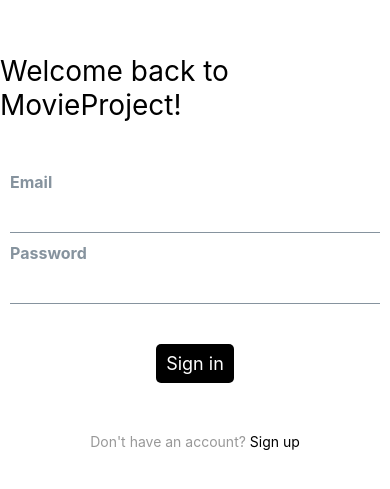
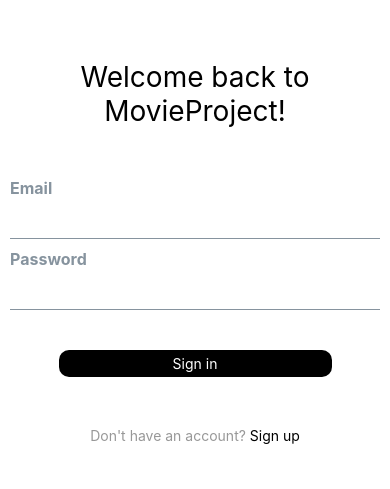
Before and after one commit to DiamondRock597/MovieProject, a React Native app: screen / in a window 390 px wide. Shown: the part 155-644 px from the top of the page. Built offline with nearby package versions, Linux system fonts and the light colour scheme.

Commit message:
refactor: buttons on android

```diff
--- a/src/constants/errorCodes.ts
+++ b/src/constants/errorCodes.ts
@@ -1,4 +1,6 @@
 export enum ErrorCodes {
     MovieExists = 'MOVIE_EXISTS',
-    FormatError = 'FORMAT_ERROR'
+    FormatError = 'FORMAT_ERROR',
+    AUTHENTICATION_FAILED = 'AUTHENTICATION_FAILED',
+    EMAIL_NOT_UNIQUE = 'EMAIL_NOT_UNIQUE'
 }
--- a/src/features/movie/screens/MovieDetails/index.tsx
+++ b/src/features/movie/screens/MovieDetails/index.tsx
@@ -58,6 +58,7 @@ export const MovieDetails = () => {
         <Text style={styles.sectionTitle}>Actors:</Text>
         <FlatList
           data={selectedMovie.actors}
+          style={styles.listContainer}
           contentContainerStyle={styles.detailsContainer}
           keyExtractor={(item) => `ActorItem-${item.id}`}
           renderItem={({ item }) => <Text style={styles.title}>{item.name}</Text>}
--- a/src/features/movie/screens/MovieDetails/styles.ts
+++ b/src/features/movie/screens/MovieDetails/styles.ts
@@ -34,6 +34,9 @@ export const styles = StyleSheet.create({
         paddingVertical: 20,
         paddingHorizontal: 10
     },
+    listContainer: {
+        height: '25%'
+    },
     title: {
         fontSize: 16,
         lineHeight: 30,
--- a/src/features/user/screens/Login/index.tsx
+++ b/src/features/user/screens/Login/index.tsx
@@ -1,6 +1,6 @@
 import React from 'react';
-import { Text, View } from 'react-native';
-import { Button, Input } from '@rneui/base';
+import { Text, View, TouchableOpacity } from 'react-native';
+import { Input } from '@rneui/base';
 import { SafeAreaView } from 'react-native-safe-area-context';
 import { Controller } from 'react-hook-form';
 
@@ -13,16 +13,30 @@ export const Login = () => {
     const { control, navigateToRegister, onSubmit } = useLogin();
     return (
         <SafeAreaView style={styles.container}>
-            <Text style={styles.title}>Welcome back to MovieProject!</Text>
+            <Text style={styles.title} numberOfLines={2}>Welcome back to MovieProject!</Text>
             <View style={styles.content}>
-                <Controller control={control} name={LoginFormValues.Email} render={({ field }) => (
-                    <Input label='Email' keyboardType='email-address' value={field.value} onChangeText={field.onChange} />
-                )} />
-                <Controller control={control} name={LoginFormValues.Password} render={({ field, fieldState: { error } }) => (
-                    <Input label='Password' secureTextEntry value={field.value} onChangeText={field.onChange} errorMessage={error?.message} />
-                )} />
+                <Controller
+                    rules={{ required: 'Email is required' }}
+                    control={control}
+                    name={LoginFormValues.Email}
+                    render={({ field, fieldState: { error } }) => (
+                        <Input label='Email' errorMessage={error?.message} keyboardType='email-address' value={field.value} onChangeText={field.onChange} />
+                    )}
+                />
+                <Controller
+                    rules={{ required: 'Password is required' }}
+                    control={control}
+                    name={LoginFormValues.Password}
+                    render={({ field, fieldState: { error } }) => (
+                        <Input label='Password' secureTextEntry value={field.value} onChangeText={field.onChange} errorMessage={error?.message} />
+                    )}
+                />
             </View>
-            <Button title='Sign in' buttonStyle={styles.buttonStyle} onPress={onSubmit} />
+            <TouchableOpacity style={styles.buttonStyle} onPress={onSubmit}>
+                <Text style={styles.buttonTitle}>
+                    Sign in
+                </Text>
+            </TouchableOpacity>
             <SwitchFooter title="Don't have an account?" subtitle='Sign up' onPress={navigateToRegister} />
         </SafeAreaView>
     )
--- a/src/features/user/screens/Login/styles.ts
+++ b/src/features/user/screens/Login/styles.ts
@@ -1,3 +1,4 @@
+import { Colors } from "constants/colors";
 import { StyleSheet } from "react-native";
 
 export const styles = StyleSheet.create({
@@ -9,7 +10,9 @@ export const styles = StyleSheet.create({
     },
     title: {
         fontSize: 28,
-        paddingVertical: 20
+        paddingVertical: 20,
+        width: '95%',
+        textAlign: 'center'
     },
     content: {
         width: '100%',
@@ -17,8 +20,14 @@ export const styles = StyleSheet.create({
         paddingVertical: 30,
     },
     buttonStyle: {
-        width: '100%',
-        backgroundColor: 'black',
-        borderRadius: 5
+        width: '70%',
+        padding: 5,
+        backgroundColor: Colors.Secondary,
+        borderRadius: 10,
+        justifyContent: 'center',
+        alignItems: 'center'
     },
+    buttonTitle: {
+        color: Colors.Primary
+    }
 })
--- a/src/features/user/screens/Register/index.tsx
+++ b/src/features/user/screens/Register/index.tsx
@@ -1,6 +1,6 @@
 import React from 'react';
-import { Text, View } from 'react-native';
-import { Button, Input } from '@rneui/base';
+import { Text, TouchableOpacity, View } from 'react-native';
+import { Input } from '@rneui/base';
 import { SafeAreaView } from 'react-native-safe-area-context';
 import { Controller } from 'react-hook-form';
 
@@ -15,20 +15,44 @@ export const Register = () => {
     <SafeAreaView style={styles.container}>
       <Text style={styles.title}>Welcome to MovieProject!</Text>
       <View style={styles.content}>
-        <Controller control={control} name={RegisterFormValues.Email} render={({ field }) => (
-          <Input label='Email' keyboardType='email-address' value={field.value} onChangeText={field.onChange} />
-        )} />
-        <Controller control={control} name={RegisterFormValues.Name} render={({ field }) => (
-          <Input label='Name' value={field.value} onChangeText={field.onChange} />
-        )} />
-        <Controller control={control} rules={PASSWORD_RULES} name={RegisterFormValues.Password} render={({ field, fieldState: { error } }) => (
-          <Input label='Password' secureTextEntry value={field.value} onChangeText={field.onChange} errorMessage={error?.message} />
-        )} />
-        <Controller control={control} rules={PASSWORD_RULES} name={RegisterFormValues.Confirmation} render={({ field, fieldState: { error } }) => (
-          <Input label='Password confirmation' secureTextEntry value={field.value} onChangeText={field.onChange} errorMessage={error?.message} />
-        )} />
+        <Controller
+          control={control}
+          rules={{ required: 'Email is required' }}
+          name={RegisterFormValues.Email}
+          render={({ field, fieldState: { error } }) => (
+            <Input label='Email' keyboardType='email-address' errorMessage={error?.message} value={field.value} onChangeText={field.onChange} />
+          )}
+        />
+        <Controller
+          control={control}
+          rules={{ required: 'Name is required' }}
+          name={RegisterFormValues.Name}
+          render={({ field, fieldState: { error } }) => (
+            <Input label='Name' value={field.value} onChangeText={field.onChange} errorMessage={error?.message} />
+          )}
+        />
+        <Controller
+          control={control}
+          rules={PASSWORD_RULES}
+          name={RegisterFormValues.Password}
+          render={({ field, fieldState: { error } }) => (
+            <Input label='Password' secureTextEntry value={field.value} onChangeText={field.onChange} errorMessage={error?.message} />
+          )}
+        />
+        <Controller
+          control={control}
+          rules={PASSWORD_RULES}
+          name={RegisterFormValues.Confirmation}
+          render={({ field, fieldState: { error } }) => (
+            <Input label='Password confirmation' secureTextEntry value={field.value} onChangeText={field.onChange} errorMessage={error?.message} />
+          )}
+        />
       </View>
-      <Button title='Sign up' buttonStyle={styles.buttonStyle} onPress={onSubmit} />
+      <TouchableOpacity style={styles.buttonStyle} onPress={onSubmit} >
+        <Text style={styles.buttonTitle}>
+          Sign up
+        </Text>
+      </TouchableOpacity>
       <SwitchFooter title='Already have an account?' subtitle='Sign in' onPress={navigateToLogin} />
     </SafeAreaView>
   )
--- a/src/features/user/screens/Register/styles.ts
+++ b/src/features/user/screens/Register/styles.ts
@@ -1,3 +1,4 @@
+import { Colors } from "constants/colors";
 import { StyleSheet } from "react-native";
 
 export const styles = StyleSheet.create({
@@ -17,8 +18,14 @@ export const styles = StyleSheet.create({
         paddingVertical: 30,
     },
     buttonStyle: {
-        width: '100%',
-        backgroundColor: 'black',
-        borderRadius: 5
+        width: '70%',
+        padding: 5,
+        backgroundColor: Colors.Secondary,
+        borderRadius: 10,
+        justifyContent: 'center',
+        alignItems: 'center'
     },
+    buttonTitle: {
+        color: Colors.Primary
+    }
 })
--- a/src/features/user/user.actions.ts
+++ b/src/features/user/user.actions.ts
@@ -2,6 +2,8 @@ import { createAsyncThunk } from '@reduxjs/toolkit';
 
 import { StorageKeys, memory } from 'api/memory';
 import { http } from 'api/http';
+import { ErrorCodes } from 'constants/errorCodes';
+import { Alert } from 'react-native';
 
 export interface UserLoginParams {
   email: string;
@@ -35,18 +37,10 @@ export const logout = createAsyncThunk('user/loadToken', async () => {
 export const login = createAsyncThunk('user/login', async ({ email, password }: UserLoginParams) => {
   const response = await http.post('/sessions', { email, password });
 
-  if (!response.token) {
-    return '';
+  if (response.error?.code === ErrorCodes.AUTHENTICATION_FAILED) {
+    Alert.alert('Ups!', 'Login failed');
+    return;
   }
-  await memory.save(StorageKeys.AccessToken, response.token);
-
-  http.addHeader('Authorization', response.token);
-
-  return response.token;
-});
-
-export const register = createAsyncThunk('user/register', async ({ email, password, confirmPassword, name }: UserRegisterParams) => {
-  const response = await http.post('/users', { email, password, confirmPassword, name });
 
   if (!response.token) {
     return '';
@@ -58,3 +52,22 @@ export const register = createAsyncThunk('user/register', async ({ email, passwo
 
   return response.token;
 });
+
+export const register = createAsyncThunk('user/register', async ({ email, password, confirmPassword, name }: UserRegisterParams) => {
+  const response = await http.post('/users', { email, password, confirmPassword, name });
+
+  if (response.error?.code === ErrorCodes.EMAIL_NOT_UNIQUE) {
+    Alert.alert('Ups!', 'User already exists');
+    return;
+  }
+
+  if (!response.token) {
+    return '';
+  }
+
+  await memory.save(StorageKeys.AccessToken, response.token);
+
+  http.addHeader('Authorization', response.token);
+
+  return response.token;
+});
```
